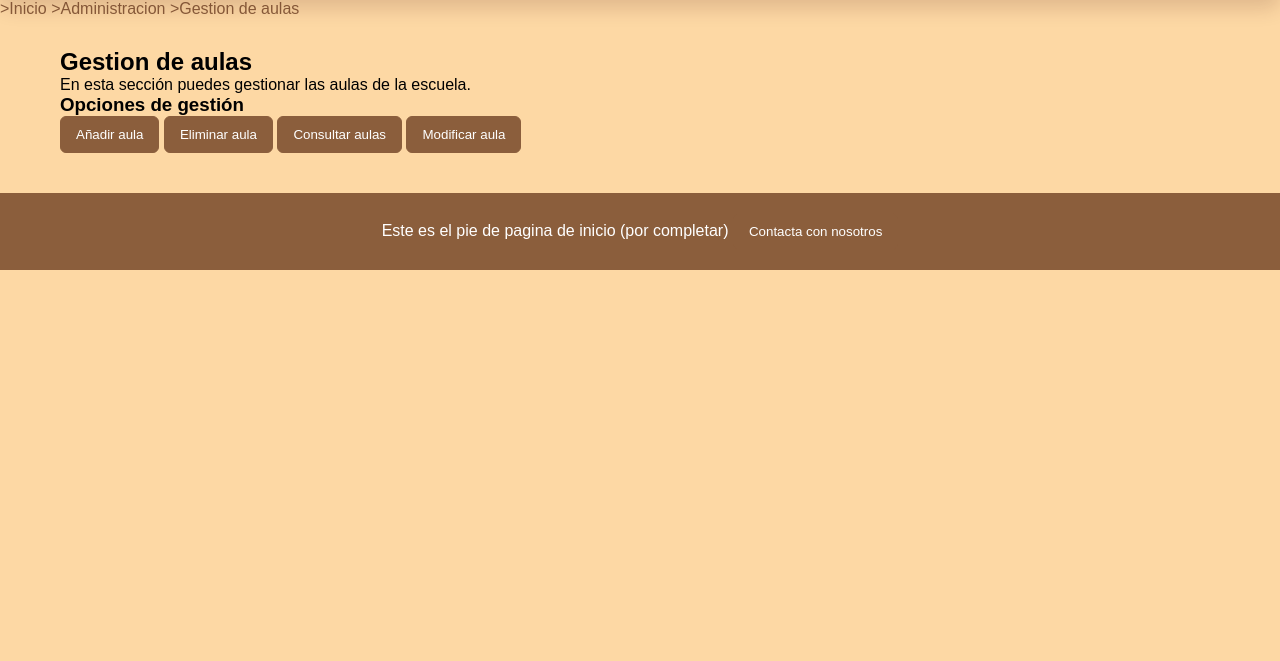
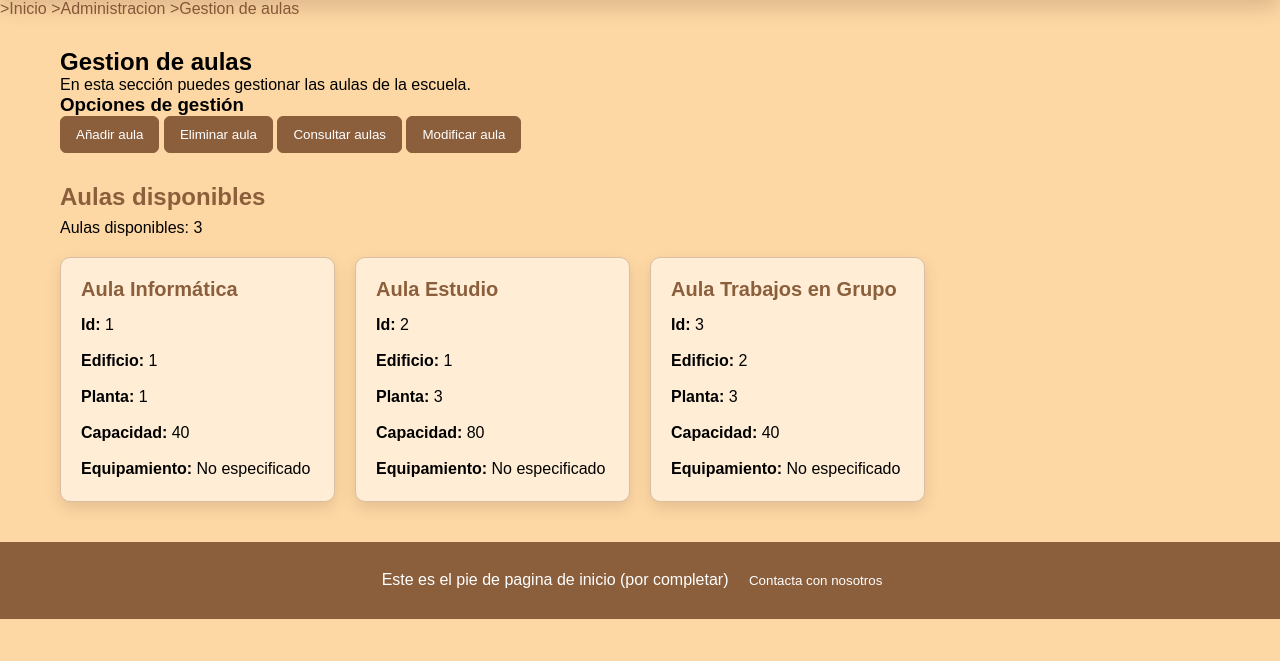
Before and after one commit to MarmanCreator/Practica_AW, a Node server app: page /gestiones_administrador/gestion_aulas.html in a window 1280 px wide. Shown: the part 139-800 px from the top of the page. Run offline with Node 20, Linux system fonts and the light colour scheme.

Commit message:
Cambios en aulas para que tengan lo que tienen que tener segun la base de datos

```diff
--- a/public/js/gestion_aulas.js
+++ b/public/js/gestion_aulas.js
@@ -1,31 +1,46 @@
 const aulasGuardadas = localStorage.getItem("aulas");
 
 const aulas = aulasGuardadas
-    ? JSON.parse(aulasGuardadas)
+    ? JSON.parse(aulasGuardadas).map(aula => ({
+        id_aula: Number(aula.id_aula !== undefined ? aula.id_aula : aula.id),
+        nombre: aula.nombre,
+        edificio: aula.edificio,
+        planta: String(aula.planta),
+        capacidad: Number(aula.capacidad),
+        equipamiento: aula.equipamiento || "",
+        estado: aula.estado !== undefined
+            ? aula.estado
+            : aula.activo
+                ? "activa"
+                : "inactiva"
+    }))
     : [
         {
-            id: 0,
+            id_aula: 1,
             nombre: "Aula Informática",
             edificio: "1",
             planta: "1",
             capacidad: 40,
-            activo: true
+            equipamiento: "",
+            estado: "activa"
         },
         {
-            id: 1,
+            id_aula: 2,
             nombre: "Aula Estudio",
             edificio: "1",
             planta: "3",
             capacidad: 80,
-            activo: true
+            equipamiento: "",
+            estado: "activa"
         },
         {
-            id: 2,
+            id_aula: 3,
             nombre: "Aula Trabajos en Grupo",
             edificio: "2",
             planta: "3",
             capacidad: 40,
-            activo: true
+            equipamiento: "",
+            estado: "activa"
         }
     ];
 localStorage.setItem("aulas", JSON.stringify(aulas));
@@ -36,8 +51,9 @@ const selectAula = document.getElementById("id_aula");
 if (selectAula) {
     for (let i = 0; i < aulas.length; i++) {
         const aula = aulas[i];
+        if (aula.estado !== "activa") continue;
         const opcion = document.createElement("option");
-        opcion.value = aula.id;
+        opcion.value = aula.id_aula;
         opcion.textContent = `${aula.nombre}`.trim();
         selectAula.appendChild(opcion);
     }
@@ -52,15 +68,13 @@ if (formulario_anyadir_aula) {
         // 1. LECTURA Y SANITIZACIÓN
         const nombre = sanitizarEntrada(document.getElementById("nombre").value.trim());
         const edificio = sanitizarEntrada(document.getElementById("edificio").value.trim());
-        const plantaInput = document.getElementById("planta").value.trim();
+        const planta = sanitizarEntrada(document.getElementById("planta").value.trim());
         const capacidadInput = document.getElementById("capacidad").value.trim();
-
+        const equipamiento = sanitizarEntrada(document.getElementById("equipamiento").value.trim());
 
         // 2. VALIDACIONES DE SEGURIDAD (REGEX)
         // Letras, números y espacios (ej: "Aula 101", "Edificio B")
         const regexAlfanumerico = /^[a-zA-ZáéíóúÁÉÍÓÚñÑ0-9\s]+$/;
-        // Permite números enteros positivos y negativos (ej: -1 para sótanos)
-        const regexPlanta = /^-?\d+$/;
         // Solo números enteros positivos
         const regexCapacidad = /^\d+$/;
 
@@ -69,8 +83,8 @@ if (formulario_anyadir_aula) {
             return;
         }
 
-        if (!regexPlanta.test(plantaInput)) {
-            alert("Error: La planta debe ser un número entero (se admiten negativos para sótanos).");
+        if (!planta) {
+            alert("Debes indicar la planta del aula.");
             return;
         }
 
@@ -81,12 +95,13 @@ if (formulario_anyadir_aula) {
 
         // 3. EJECUCIÓN (Solo si supera las validaciones)
         aulas.push({
-            id: aulas.reduce((mayorId, aula) => Math.max(mayorId, aula.id), -1) + 1,
+            id_aula: aulas.reduce((mayorId, aula) => Math.max(mayorId, aula.id_aula), 0) + 1,
             nombre: nombre,
             edificio: edificio,
-            planta: Number(plantaInput),
+            planta: planta,
             capacidad: Number(capacidadInput),
-            activo: true
+            equipamiento: equipamiento,
+            estado: "activa"
         });
 
         localStorage.setItem("aulas", JSON.stringify(aulas));
@@ -99,14 +114,14 @@ if (formulario_eliminar_aula) {
     formulario_eliminar_aula.addEventListener("submit", event => {
         event.preventDefault();
         const id = Number(document.getElementById("id_aula").value);
-        const aula = aulas.find(aulaActual => aulaActual.id === id);
+        const aula = aulas.find(aulaActual => aulaActual.id_aula === id);
 
-        if (!Number.isInteger(id) || !aula || !aula.activo) {
+        if (!Number.isInteger(id) || !aula || aula.estado !== "activa") {
             alert("No existe ningún aula con ese ID.");
             return;
         }
 
-        aula.activo = false;
+        aula.estado = "inactiva";
         localStorage.setItem("aulas", JSON.stringify(aulas));
         window.location.href = "/gestiones_administrador/gestion_aulas.html";
     });
@@ -117,7 +132,7 @@ if (formulario_modificar_aula) {
     formulario_modificar_aula.addEventListener("submit", event => {
         event.preventDefault();
         const id = Number(document.getElementById("id_aula").value);
-        const aula = aulas.find(aulaActual => aulaActual.id === id && aulaActual.activo);
+        const aula = aulas.find(aulaActual => aulaActual.id_aula === id && aulaActual.estado === "activa");
 
         if (!Number.isInteger(id) || !aula) {
             alert("No existe ningún aula con ese ID.");
@@ -127,24 +142,19 @@ if (formulario_modificar_aula) {
         // 1. LECTURA Y SANITIZACIÓN
         const nombreIntroducido = sanitizarEntrada(document.getElementById("nombre").value.trim());
         const edificioIntroducido = sanitizarEntrada(document.getElementById("edificio").value.trim());
-        const plantaIntroducida = document.getElementById("planta").value.trim();
+        const plantaIntroducida = sanitizarEntrada(document.getElementById("planta").value.trim());
         const capacidadIntroducida = document.getElementById("capacidad").value.trim();
+        const equipamientoIntroducido = sanitizarEntrada(document.getElementById("equipamiento").value.trim());
+        const limpiarEquipamiento = document.getElementById("limpiar_equipamiento").checked;
 
         // 2. VALIDACIONES DE SEGURIDAD (REGEX)
         const regexNumeros = /^\d+$/;
         const regexAlfanumerico = /^[a-zA-ZáéíóúÁÉÍÓÚñÑ0-9\s]+$/;
-        const regexPlanta = /^-?\d+$/;
 
         // Comprobación de campos de texto (Solo si han escrito algo nuevo)
         if ((nombreIntroducido !== "" && !regexAlfanumerico.test(nombreIntroducido)) ||
             (edificioIntroducido !== "" && !regexAlfanumerico.test(edificioIntroducido))) {
             alert("Error: El nombre y el edificio solo pueden contener letras, números y espacios.");
-            return;
-        }
-
-        // Comprobación de campos numéricos (Solo si han escrito algo nuevo)
-        if (plantaIntroducida !== "" && !regexPlanta.test(plantaIntroducida)) {
-            alert("Error: La planta debe ser un número entero (se admiten negativos para sótanos).");
             return;
         }
 
@@ -159,6 +169,8 @@ if (formulario_modificar_aula) {
         if (edificioIntroducido !== "") aula.edificio = edificioIntroducido;
         if (plantaIntroducida !== "") aula.planta = plantaIntroducida;
         if (capacidadIntroducida !== "") aula.capacidad = Number(capacidadIntroducida);
+        if (equipamientoIntroducido !== "") aula.equipamiento = equipamientoIntroducido;
+        else if (limpiarEquipamiento) aula.equipamiento = "";
 
         localStorage.setItem("aulas", JSON.stringify(aulas));
         window.location.href = "/gestiones_administrador/gestion_aulas.html";
@@ -175,20 +187,27 @@ if (contenedorTarjetas) {
     const total = document.createElement("p");
     total.className = "total-cursos";
 
-    const aulasActivas = aulas.filter(aula => aula.activo);
+    const aulasActivas = aulas.filter(aula => aula.estado === "activa");
     total.textContent = "Aulas disponibles: " + aulasActivas.length;
 
     for (let i = 0; i < aulasActivas.length; i++) {
         const aulaActual = aulasActivas[i];
         const card = document.createElement('article');
         card.className = 'tarjeta';
+        const nombre = sanitizarEntrada(aulaActual.nombre);
+        const idAula = sanitizarEntrada(aulaActual.id_aula);
+        const edificio = sanitizarEntrada(aulaActual.edificio);
+        const planta = sanitizarEntrada(aulaActual.planta);
+        const capacidad = sanitizarEntrada(aulaActual.capacidad);
+        const equipamiento = sanitizarEntrada(aulaActual.equipamiento || "No especificado");
 
         card.innerHTML = `
-            <h4>${aulaActual.nombre}</h4>
-            <p><strong>Id:</strong> ${aulaActual.id}</p>
-            <p><strong>Edificio:</strong> ${aulaActual.edificio}</p>
-            <p><strong>Planta:</strong> ${aulaActual.planta}</p>
-            <p><strong>Capacidad:</strong> ${aulaActual.capacidad}</p>
+            <h4>${nombre}</h4>
+            <p><strong>Id:</strong> ${idAula}</p>
+            <p><strong>Edificio:</strong> ${edificio}</p>
+            <p><strong>Planta:</strong> ${planta}</p>
+            <p><strong>Capacidad:</strong> ${capacidad}</p>
+            <p><strong>Equipamiento:</strong> ${equipamiento}</p>
         `;
 
         fragmento.appendChild(card);
@@ -198,11 +217,9 @@ if (contenedorTarjetas) {
     contenedorTarjetas.prepend(titulo, total);
 }
 
-
-// Función para neutralizar etiquetas HTML y evitar inyecciones XSS
 function sanitizarEntrada(texto) {
-    return texto
-        .replace(/&/g, "&amp;")
+    return String(texto)
+        .replace(/&(?!(amp|lt|gt|quot|#039);)/g, "&amp;")
         .replace(/</g, "&lt;")
         .replace(/>/g, "&gt;")
         .replace(/"/g, "&quot;")
--- a/views/crud/anyadir_aula.html
+++ b/views/crud/anyadir_aula.html
@@ -65,10 +65,13 @@
             <input type="text" id="edificio" name="edificio" required>
 
             <label for="planta">Planta:*</label>
-            <input type="number" id="planta" name="planta" required>
+            <input type="text" id="planta" name="planta" required>
 
             <label for="capacidad">Capacidad:*</label>
             <input type="number" id="capacidad" name="capacidad" required>
+
+            <label for="equipamiento">Equipamiento:</label>
+            <textarea id="equipamiento" name="equipamiento"></textarea>
 
             <button type="button" onclick="window.location.href = '/gestiones_administrador/gestion_aulas.html'">Cancelar</button>
             <button type="submit">Añadir aula</button>
--- a/views/crud/modificar_aula.html
+++ b/views/crud/modificar_aula.html
@@ -72,10 +72,14 @@
             <input type="text" id="edificio" name="edificio">
 
             <label for="planta">Planta:</label>
-            <input type="number" id="planta" name="planta">
+            <input type="text" id="planta" name="planta">
 
             <label for="capacidad">Capacidad:</label>
             <input type="number" id="capacidad" name="capacidad">
+
+            <label for="equipamiento">Equipamiento:</label>
+            <textarea id="equipamiento" name="equipamiento"></textarea>
+            <label><input type="checkbox" id="limpiar_equipamiento" name="limpiar_equipamiento"> Dejar el equipamiento vacío</label>
 
             <button type="button" onclick="window.location.href = '/gestiones_administrador/gestion_aulas.html'">Cancelar</button>
             <button type="submit">Modificar aula</button>
--- a/views/gestiones_administrador/gestion_aulas.html
+++ b/views/gestiones_administrador/gestion_aulas.html
@@ -66,7 +66,7 @@
                     <button type="button" onclick="window.location.href = '/aulas.html'">Consultar aulas</button>
                     <button type="button" onclick="window.location.href = '/crud/modificar_aula.html'">Modificar aula</button>
                 </section>
-                <!-- <section class="tarjetas"></section> -->
+                <section class="tarjetas"></section>
             </section>
 
         </main>
```
Also changed, not shown: public/js/gestion_cursos.js (+16 -7 lines).
